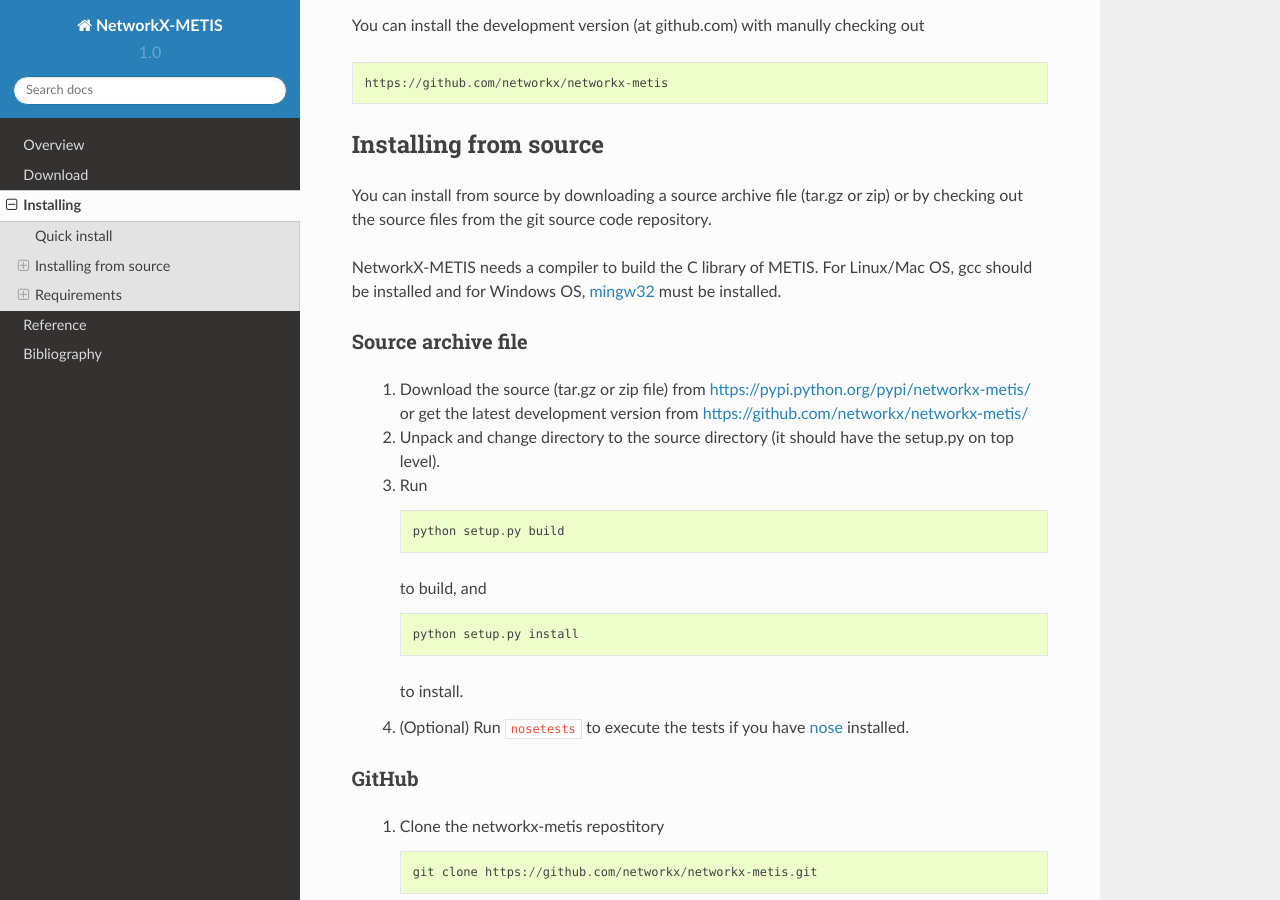
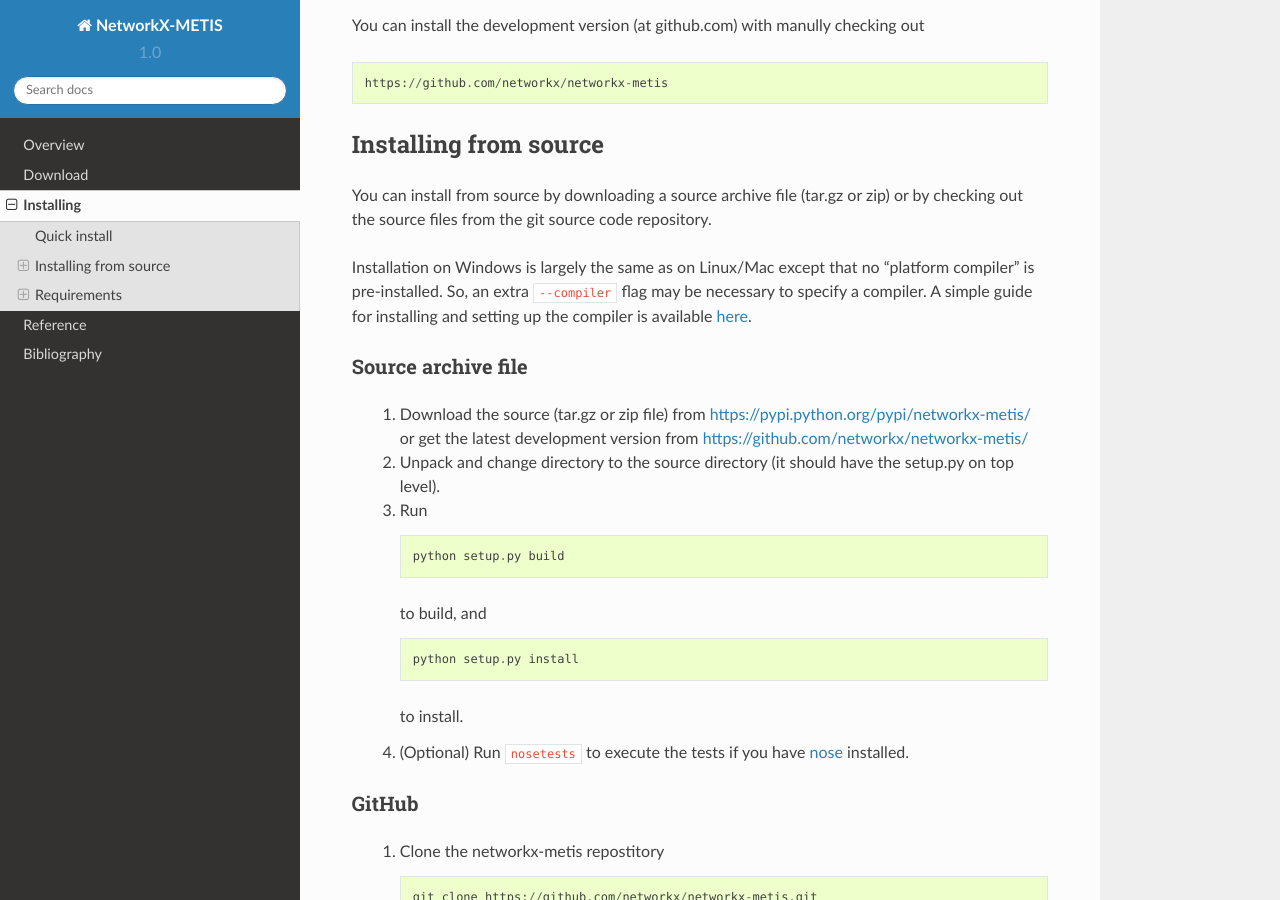
Before and after one commit to networkx/networkx-metis, a Sphinx documentation site: the page built from doc/source/install.rst, in a window 1280 px wide and 900 px high, scrolled down 509 px. Built offline with Sphinx 7.4.7 and the Read the Docs theme 2.0.0, drawn with Linux system fonts in a browser that asks for light colours.

Commit message:
Remove redundant information from doc

```diff
--- a/doc/source/install.rst
+++ b/doc/source/install.rst
@@ -36,8 +36,11 @@
 (tar.gz or zip) or by checking out the source files from the
 git source code repository.
 
-NetworkX-METIS needs a compiler to build the C library of METIS. For Linux/Mac OS, gcc
-should be installed and for Windows OS, `mingw32 <http://www.mingw.org/>`_ must be installed.
+Installation on Windows is largely the same as on Linux/Mac except that
+no "platform compiler" is pre-installed. So, an extra ``--compiler`` flag
+may be necessary to specify a compiler. A simple guide for installing
+and setting up the compiler is available
+`here <https://github.com/cython/cython/wiki/CythonExtensionsOnWindows>`_.
 
 Source archive file
 -------------------
```
Also changed, not shown: doc/source/overview.rst (+2 -17 lines).
